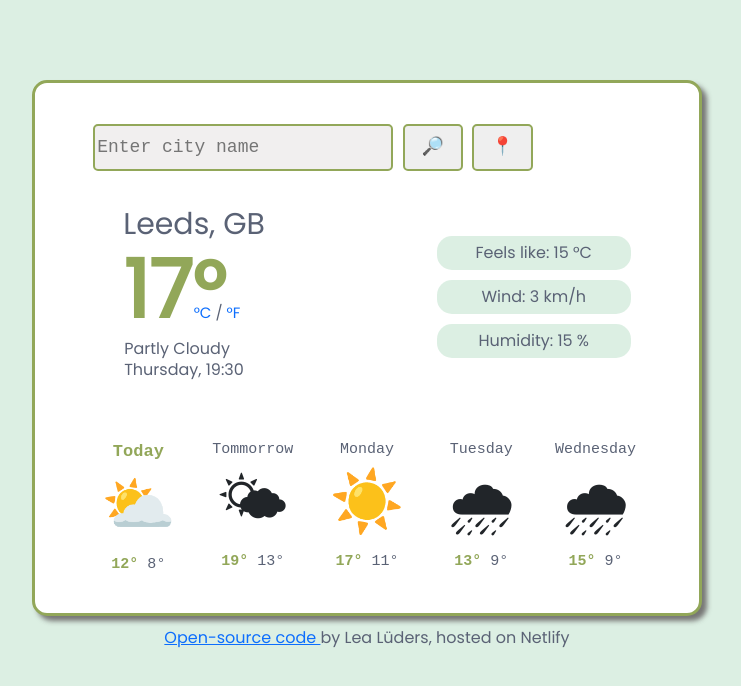
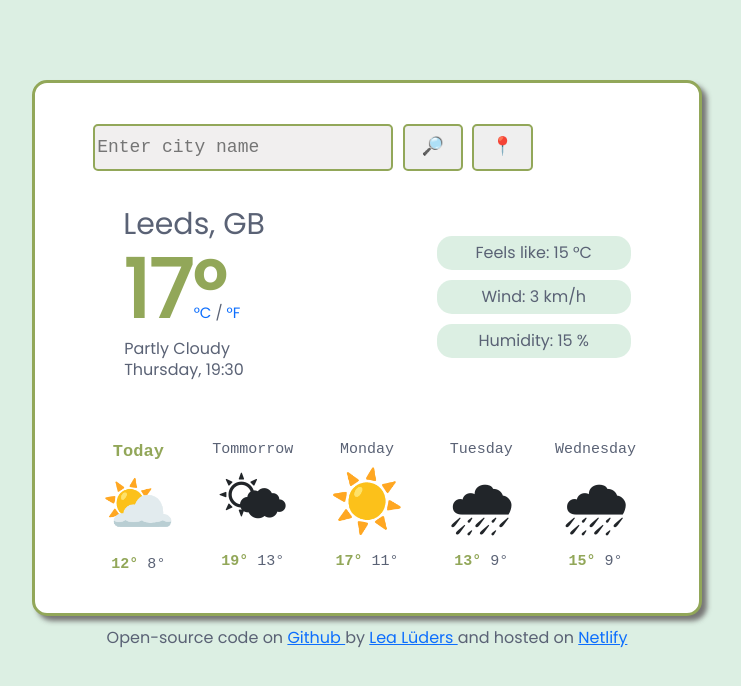
Before and after one commit to LeiaLL/JSWeatherApp, a plain HTML site: page index.html in a window 1280 px wide. Shown: the whole page, without its empty margins (273-1014 px from the left). Drawn offline with nearby package versions, Linux system fonts and the light colour scheme.

Commit message:
Updated signature

```diff
--- a/index.html
+++ b/index.html
@@ -142,11 +142,16 @@
       </div>
     </div>
     <div class="signature">
-      <a href="https://github.com/LeiaLL/SheCodesPlusProject.git">
-        Open-source code
+      Open-source code on
+      <a href="https://github.com/LeiaLL/SheCodesPlusProject.git"> Github </a>
+      by
+      <a href="https://www.linkedin.com/in/lea-lüders-71866719b/s">
+        Lea Lüders
       </a>
-      by Lea Lüders, hosted on Netlify
+      and hosted on
+      <a href="https://www.netlify.com"> Netlify </a>
     </div>
+
     <script src="src/JavaScript.js"></script>
   </body>
 </html>
```
